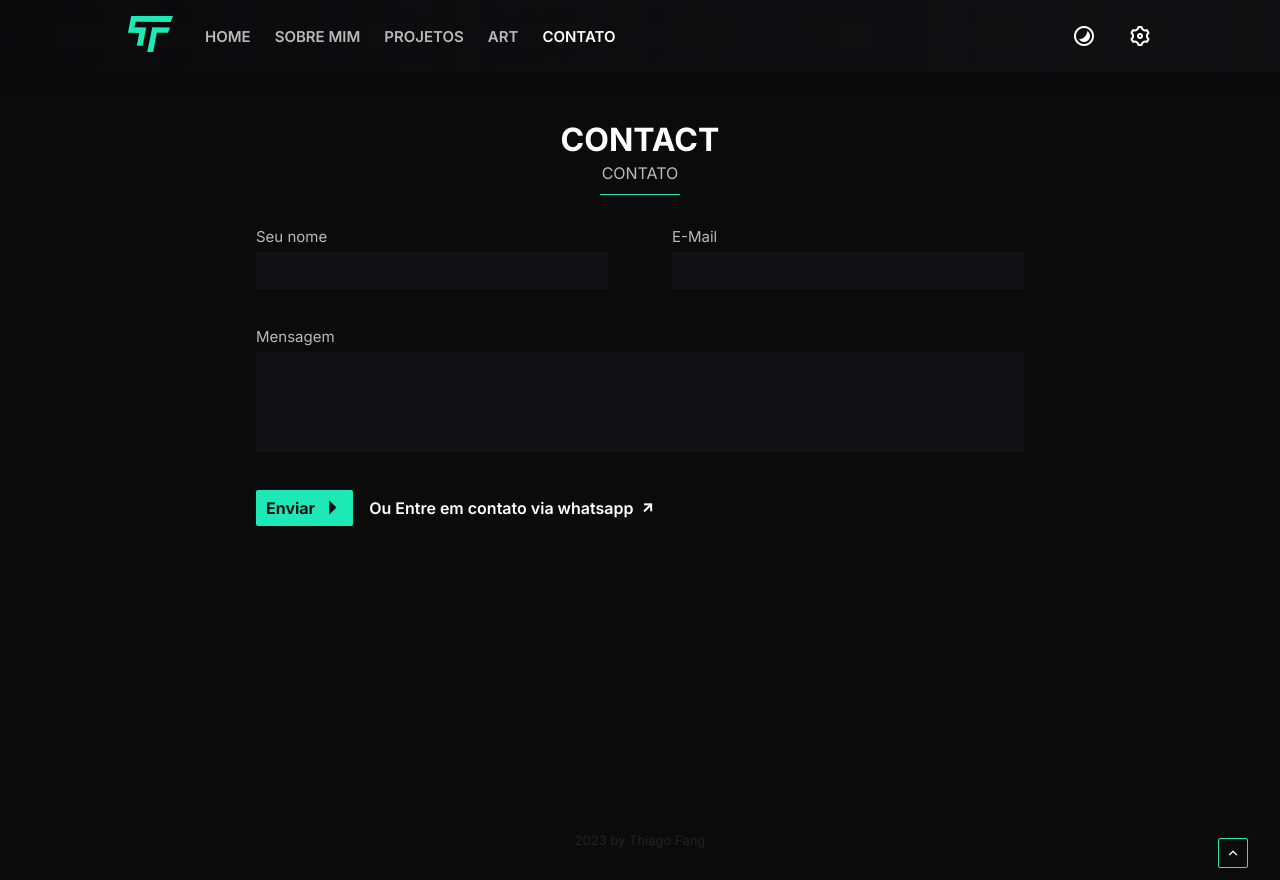
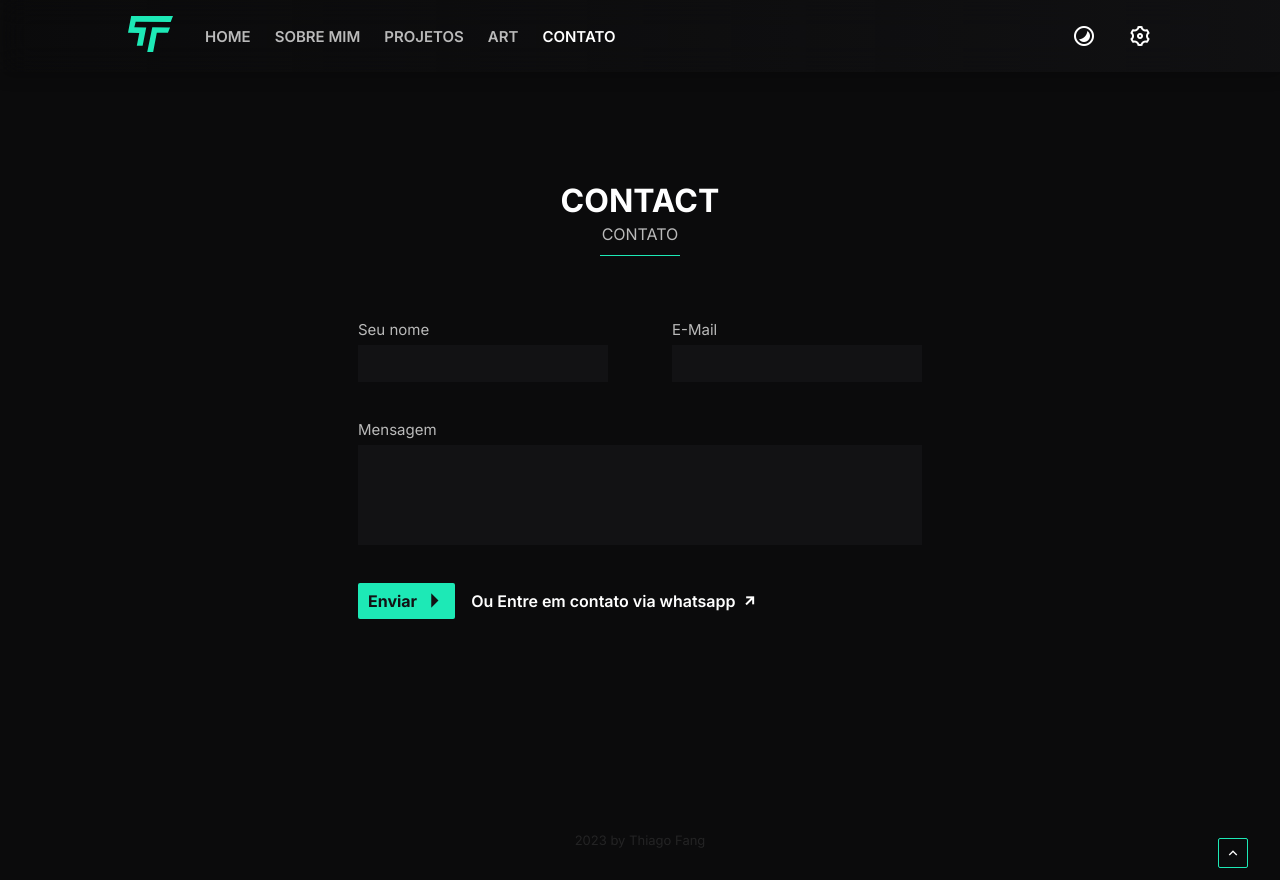
Before and after one commit to ThiagoFang/portfolio, a React (Vite) app: page /contact in a window 1280 px wide. Built offline with nearby package versions, Linux system fonts and the light colour scheme.

Commit message:
responsibity in contact page

```diff
--- a/src/pages/Contact/styles.ts
+++ b/src/pages/Contact/styles.ts
@@ -3,20 +3,33 @@ import styled from "styled-components";
 export const Container = styled.div`
   background-color: var(--secondary-background);
   min-height: 100vh;
-  padding-top: 12rem;
+  display: flex;
+  flex-direction: column;
+  justify-content: center;
+  align-items: center;
+
+  #contactTitle {
+    margin: 0;
+    margin-bottom: 6.4rem;
+  }
 `;
 
 export const Form = styled.form`
   display: grid;
   max-width: 768px;
   grid-template-columns: repeat(2, 1fr);
-  margin: auto;
   column-gap: 6.4rem;
   row-gap: 3.2rem;
 
   #contactTextArea,
   #buttonsArea {
     grid-column: 1 / 3;
+  }
+
+  @media screen and (max-width: 425px) {
+    display: flex;
+    flex-direction: column;
+    padding: 0 2.4rem;
   }
 `;
 
```
